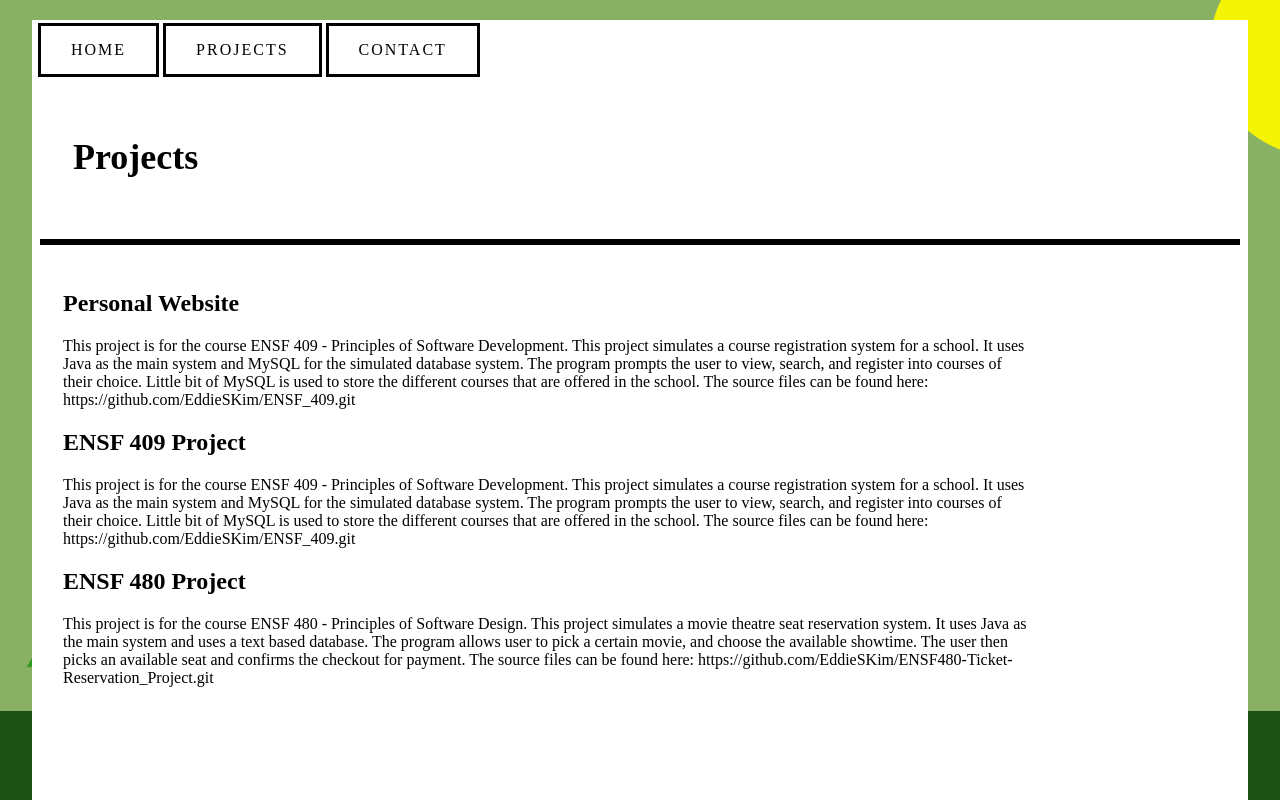
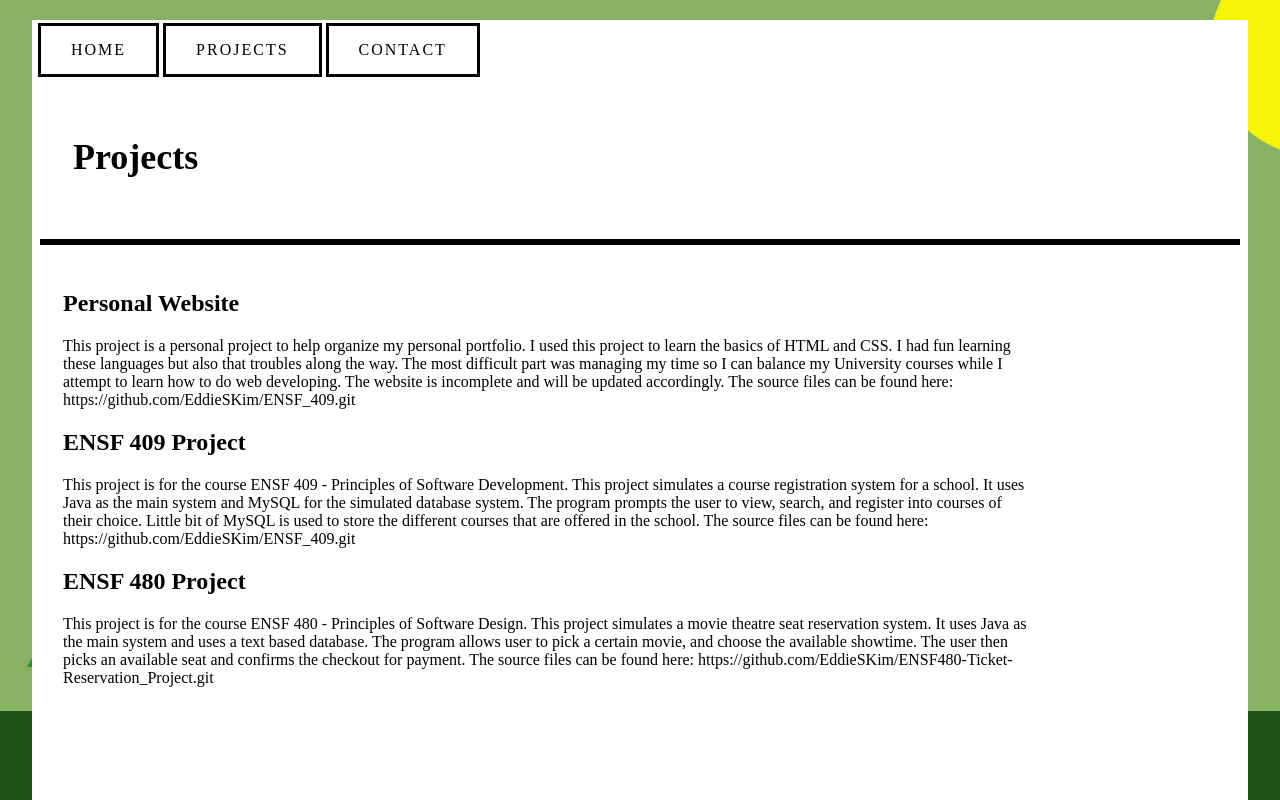
Before and after one commit to EddieSKim/Personal-Website, a plain HTML site: page src/projects-index.html in a window 1280 px wide. Shown: the top 800 px of the page. Drawn offline with Linux system fonts and the light colour scheme; files whose address does not match are found by name.

Commit message:
Minor changes

```diff
--- a/src/projects-index.html
+++ b/src/projects-index.html
@@ -37,11 +37,11 @@
         <div class="projects" id="personal">
           <div clss="content">
             <h2>Personal Website</h2>
-          <p>This project is for the course ENSF 409 - Principles of Software Development.
-            This project simulates a course registration system for a school.
-            It uses Java as the main system and MySQL for the simulated database system.
-            The program prompts the user to view, search, and register into courses of their choice.
-            Little bit of MySQL is used to store the different courses that are offered in the school.
+          <p>This project is a personal project to help organize my personal portfolio.
+            I used this project to learn the basics of HTML and CSS.
+            I had fun learning these languages but also that troubles along the way.
+            The most difficult part was managing my time so I can balance my University courses while I attempt to learn how to do web developing.
+            The website is incomplete and will be updated accordingly.
             The source files can be found here: https://github.com/EddieSKim/ENSF_409.git
           </p>
           </div>
```
Also changed, not shown: 1 other file.
